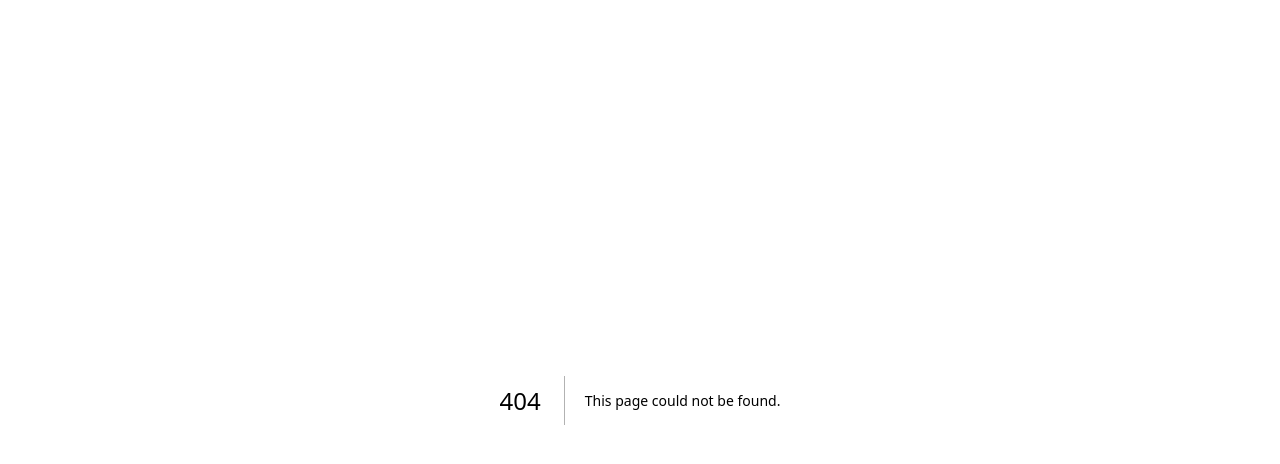
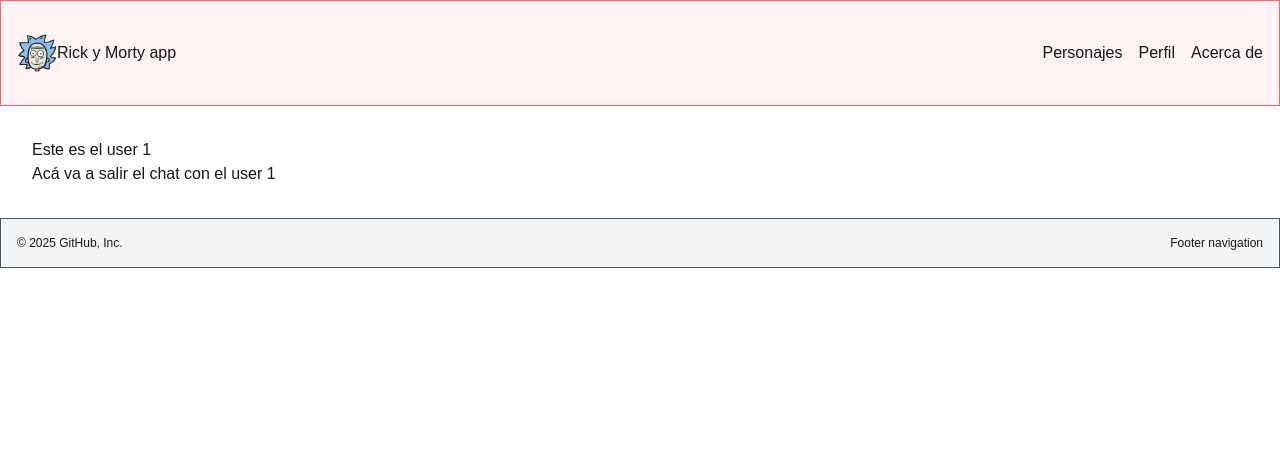
Before and after one commit to lufebadeca/rick-and-morty, a Next.js app: page /chat/1 in a window 1280 px wide. Before the commit this address had no page. Shown: the top 464 px of the page. Built offline with nearby package versions, Linux system fonts and the light colour scheme.

Commit message:
pages funcionando con links de cards

```diff
--- /dev/null
+++ b/app/chat/[id]/page.js
@@ -0,0 +1,24 @@
+'use client'
+import Link from "next/link";
+import { Header } from "@/componentes/Header";
+import { Footer } from "@/componentes/Footer";
+import { useParams } from "next/navigation";
+
+export default function Chat() {
+
+  const params = useParams();
+  console.log(params)
+
+  return (
+    <div className="h-[100vw]">
+      <Header/>
+
+      <div className="p-8">
+        <h1>Este es el user {params.id}</h1>
+        <p>Acá va a salir el chat con el user {params.id}</p>
+      </div>
+
+      <Footer/>
+    </div>
+  );
+}
--- a/app/page.js
+++ b/app/page.js
@@ -9,24 +9,21 @@ import { Footer } from "@/componentes/Footer";
 export default function Home() {
 
   //estado que llevará la lista de personajes
-  const [ personajes, setPersonajes ] = useState([]); //un estado, y una funcion para cambiar es estado
+  const [ personajes, setPersonajes ] = useState( [] ); //un estado, y una funcion para cambiar es estado
 
   //ata la ejecucion de la funcion del fetch a la primera carga del componente
   useEffect( ()=>{
     async function traerPersonajes (){
       const resp = await fetch('https://rickandmortyapi.com/api/character');
-      //console.log(resp);
+      console.log(resp)
       const respuesta = await resp.json();
-      //console.log(respuesta);
-
+      console.log(respuesta)
       const listaPersonajes = respuesta.results //lista
-      //console.log( listaPersonajes)
-
       //guardar la lista de personajes en un estado, para poderlo usar en el contenido
-      setPersonajes(listaPersonajes)
+      setPersonajes(listaPersonajes);
     }
     traerPersonajes();
-  }, [] )
+  }, [] ) //
 
 
   return (
@@ -34,9 +31,15 @@ export default function Home() {
 
      <Header/>
 
-      <div className="p-8">
-        <h1>Este es mi home</h1>
-        <Card munequito={personajes[0]}/>
+      <h1>Chatea con un personaje</h1>
+
+      <div className="p-8 flex flex-wrap gap-3 overflow-auto">
+
+        { personajes.map( (personaje)=>
+          <Link href={`/chat/${personaje.id}`} key={personaje.id}>
+           <Card munequito={personaje} />
+          </Link>
+        )}
       </div>
 
       <Footer/>
--- a/componentes/Card.js
+++ b/componentes/Card.js
@@ -7,11 +7,13 @@ const Card = ( {munequito} )=>{
   return(
     <section
     className="w-[300px] bg-yellow-50 border rounded-lg">
-      <img src={munequito.image}/>
+      <img src={munequito?.image}/>
 
-      <h2>{munequito.name}</h2>
-      <h4>gender: {munequito.gender}</h4>
-      <h4>specie: {munequito.species}</h4>
+      <div className="p-3">
+        <h2>{munequito?.name}</h2>
+        <h4>gender: {munequito?.gender}</h4>
+        <h4>specie: {munequito?.species}</h4>
+      </div>
 
     </section>
   )
--- a/componentes/Footer.js
+++ b/componentes/Footer.js
@@ -4,7 +4,7 @@ import Link from "next/link";
 export const Footer = ()=>{
 
   return(
-    <section className="flex w-full px-4 py-4 justify-between border border-gray-600 bg-gray-100 bottom-0 absolute">
+    <section className="flex w-full px-4 py-4 justify-between border border-gray-600 bg-gray-100 bottom-0">
 
       <span className="text-xs">© 2025 GitHub, Inc.</span> <span className="text-xs">Footer navigation</span>
 
```
